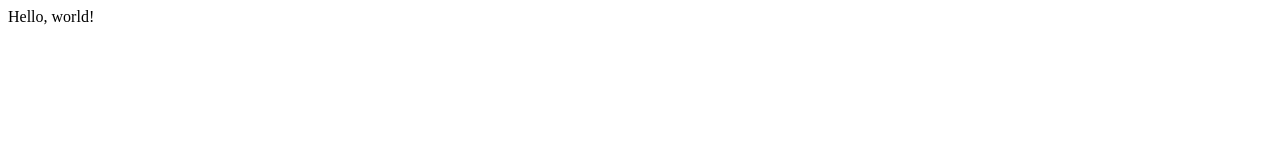
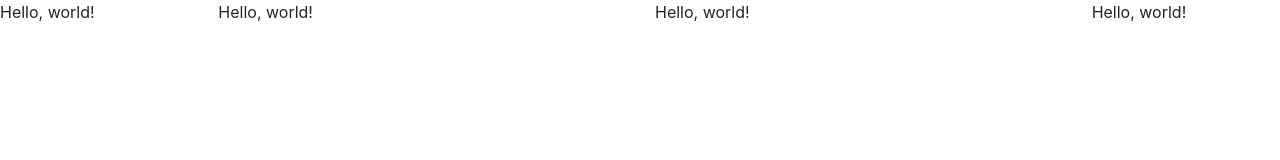
Before and after one commit to jamesibend/proect0cs50w, a plain HTML site: page index.html in a window 1280 px wide. Drawn offline with nearby package versions, Linux system fonts and the light colour scheme.

Commit message:
Starting bootstrap implementation

```diff
--- a/index.html
+++ b/index.html
@@ -1,9 +1,31 @@
 <!DOCTYPE html>
 <html>
     <head>
-        <title>My Webpage</title>
+	    <!-- Required meta tags -->
+	    <meta charset="utf-8">
+	    <meta name="viewport" content="width=device-width, initial-scale=1, shrink-to-fit=no">
+
+	    <!-- Bootstrap css link -->
+        <link rel="stylesheet" href="https://stackpath.bootstrapcdn.com/bootstrap/4.1.1/css/bootstrap.min.css" integrity="sha384-WskhaSGFgHYWDcbwN70/dfYBj47jz9qbsMId/iRN3ewGhXQFZCSftd1LZCfmhktB" crossorigin="anonymous">
+
+        <title>Project0</title>
     </head>
+
     <body>
-        Hello, world!
+    	<div class="row">
+    		<!-- Define the number of containers (out of 12) given to each column-->
+    		<div class="col-2">
+	  			Hello, world!
+	  		</div>
+	  		<div class="col-4">
+	  			Hello, world!
+	  		</div>
+	  		<div class="col-4">
+	  			Hello, world!
+	  		</div>
+	  		<div class="col-2">
+	  			Hello, world!
+	  		</div>
+		</div>
     </body>
 </html>
```
